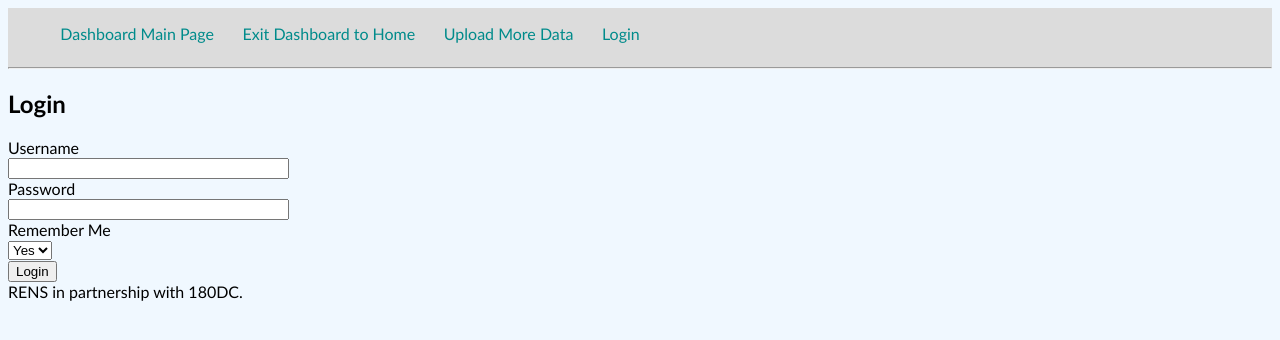
After one commit to ossianws/rens-transfer, a Flask app: page /login in a window 1280 px wide. The commit adds this page. Shown: the top 340 px of the page. Run offline with Flask 3, Linux system fonts and the light colour scheme; some libraries are stand-ins or nearby versions.

Commit message:
added login functionality

```diff
--- a/app/data.py
+++ b/app/data.py
@@ -4,16 +4,19 @@ graph_list = {
     "1":{
         'data':(px.data.iris()['petal_length'],px.data.iris()['petal_width']),
         'type':'scatter',
-        'title':'Petal Length by Petal Width'
+        'title':'Petal Length by Petal Width',
+        'public':True
     },
     "2":{
        'data':(px.data.iris()['sepal_width'],px.data.iris()['sepal_length']),
        'type':'bar',
-        'title':'Sepal Width by Sepal Length'
+        'title':'Sepal Width by Sepal Length',
+        'public':False
        },
     '3':{
         'data':px.data.iris()['species'],
         'type':'pie',
-        'title':'Species of Irises'
+        'title':'Species of Irises',
+        'public':True
         }
 }
--- a/app/forms.py
+++ b/app/forms.py
@@ -1,6 +1,6 @@
 from flask_wtf import FlaskForm
 from flask_wtf.file import FileField, FileRequired,FileSize,FileAllowed
-from wtforms import SubmitField, SelectField
+from wtforms import PasswordField, SubmitField, SelectField, StringField
 from wtforms.validators import DataRequired
 
 
@@ -24,3 +24,10 @@ class TestForm(FlaskForm):
     file_field = FileField('Upload File',validators=[FileRequired(),FileAllowed(['csv', 'xlsx'], message='CSV and Excel files only!'),FileSize(1024**2,message='Your file is too big.')])
     test_field = SelectField('Select Option', choices=[('option1','Option 1'),('option2','Option 2')])
     submit = SubmitField('Submit')
+
+
+class LoginForm(FlaskForm):
+    username = StringField('Username', validators=[DataRequired()])
+    password = PasswordField('Password', validators=[DataRequired()])
+    remember_me = SelectField('Remember Me', choices=[('yes','Yes'),('no','No')])
+    submit = SubmitField('Login')
--- a/app/routes.py
+++ b/app/routes.py
@@ -1,9 +1,12 @@
 
 from flask import render_template, Blueprint, url_for, redirect, flash, current_app
 from app.visuals import generate_graph, get_graph_ids
-from app.forms import UploadForm, TestForm
+from app.forms import LoginForm, UploadForm
+from app.data import graph_list
 from werkzeug.utils import secure_filename
+from werkzeug.security import check_password_hash
 import os
+from flask_login import login_user, logout_user, current_user, login_required
 
 
 main_bp = Blueprint('main', __name__)
@@ -18,6 +21,11 @@ def dashboard():
 #individual graph endpoint
 @main_bp.route('/dashboard/<graph_id>')
 def graph_endpoint(graph_id):
+    if not current_user.is_authenticated:
+        if not graph_list[str(graph_id)]['public']:
+            raise Exception("Unauthorized Access to Private Graph")
+        else:
+            pass
     print(f"Generating graph for ID: {graph_id} with type {type(graph_id)}")
     fig = generate_graph(graph_id)
 
@@ -26,6 +34,7 @@ def graph_endpoint(graph_id):
 
 
 @main_bp.route('/upload', methods=['GET','POST'])
+@login_required
 def upload():
     form = UploadForm()
 
@@ -47,9 +56,40 @@ def upload():
 
 
 
-
-
-
 @main_bp.route('/')
 def index():
     return render_template('index.html')
+
+
+@main_bp.route('/login', methods=['GET','POST'])
+def login():
+    if current_user.is_authenticated:
+        return redirect(url_for('main.index'))
+
+    form = LoginForm()
+    if form.validate_on_submit():
+        username=form.username.data
+        form_password = form.password.data
+
+        admin_user = current_app.config['ADMIN_USER']
+
+        admin_hash = admin_user.password_hash
+        admin_username = admin_user.username
+        if username != admin_username:
+            flash('Invalid username')
+            return redirect(url_for('main.login'))
+        if not check_password_hash(admin_hash,form_password):
+            flash('Wrong password')
+            return redirect(url_for('main.login'))
+
+        login_user(admin_user,remember=form.remember_me.data)
+        flash('Logged in successfully.')
+        return redirect(url_for('main.index'))
+
+    return render_template('login.html', form=form)
+
+
+@main_bp.route('/logout')
+def logout():
+    logout_user()
+    return redirect(url_for('main.index'))
--- /dev/null
+++ b/app/templates/403.html
@@ -0,0 +1,2 @@
+
+<h1>Authentication Required for Private Resource</h1>
--- a/app/templates/base.html
+++ b/app/templates/base.html
@@ -34,7 +34,19 @@
         justify-content: center;
       }
 
-
+      .error-message {
+        color: red;
+        list-style:none;
+        margin:auto;
+        padding: 1%;
+      }
+      .error-container {
+        width: 100%;
+        background-color: #ffe6e6;
+        border: 3px solid red;
+        margin-bottom: 1%;
+        opacity: 90%;
+      }
 
       .box {display:inline-block;}
 
@@ -48,6 +60,9 @@
             <li class="header-item"><a href="{{ url_for('main.dashboard') }}">Dashboard Main Page</a></li>
             <li class="header-item"><a href="{{ url_for('main.index') }}">Exit Dashboard to Home</a></li>
             <li class="header-item"><a href="{{ url_for('main.upload') }}">Upload More Data</a></li>
+            {% if not current_user.is_authenticated %}<li class="header-item"><a href="{{ url_for('main.login') }}">Login</a></li>{% else %}
+            <li class="header-item"><a href="{{ url_for('main.logout') }}">Logout</a></li>
+            {% endif %}
           </ul>
         </div>
         <hr>
@@ -57,7 +72,9 @@
         {% if messages %}
         <ul>
             {% for message in messages %}
-            <li>{{ message }}</li>
+            <div class="error-container">
+            <li class="error-message">{{ message }}</li>
+            </div>
             {% endfor %}
         </ul>
         {% endif %}
--- /dev/null
+++ b/app/templates/login.html
@@ -0,0 +1,27 @@
+{% extends "base.html" %}
+
+{% block content %}
+    <main class="wrap">
+        <section class="card" role="main" aria-labelledby="login-title">
+            <h1 id="login-title">Login</h1>
+            <form method="POST" action="{{ url_for('main.login') }}">
+                {{ form.hidden_tag() }}
+                <div>
+                    {{ form.username.label }}<br>
+                    {{ form.username(size=32) }}
+                </div>
+                <div>
+                    {{ form.password.label }}<br>
+                    {{ form.password(size=32) }}
+                </div>
+                <div>
+                    {{ form.remember_me.label }}<br>
+                    {{ form.remember_me() }}
+                </div>
+                <div>
+                    {{ form.submit() }}
+                </div>
+            </form>
+        </section>
+    </main>
+{% endblock %}
--- /dev/null
+++ b/app/users.py
@@ -0,0 +1,3 @@
+user_list = {"1":{
+         "username":"admin",
+         "password_hash": 'pbkdf2:sha256:600000$rz45lF7l$8c478d1882f436c9f714086e2323007b6e457e439e257c49f49a89884cebb588'}}
--- a/config.py
+++ b/config.py
@@ -1,7 +1,9 @@
 import os
 
 class Config:
+    FLASK_DEBUG = os.environ.get('FLASK_DEBUG') or 0
     SECRET_KEY = os.environ.get('SECRET_KEY') or 'you-will-never-guess'
     UPLOAD_FOLDER = os.path.join(os.getcwd(), 'app/uploads')
-    FLASK_DEBUG = os.environ.get('FLASK_DEBUG')
     TESTING = 1
+    ADMIN_USERNAME = os.environ.get('ADMIN_USERNAME') or 'admin'
+    PASSWORD_HASH = os.environ.get('PASSWORD_HASH') or 'pbkdf2:sha256:600000$zc8tNa0LofcsJ0HF$2ffeaa047f6e24c2e4995ddbde44ab4b2355d46127e3db83d23c0c977e56f9e0'
--- a/requirements.txt
+++ b/requirements.txt
@@ -4,11 +4,15 @@ charset-normalizer==3.4.4
 click==8.1.8
 dash==3.2.0
 Flask==3.0.3
+Flask-Login==0.6.3
 Flask-WTF==1.2.1
+greenlet==3.1.1
 idna==3.11
 importlib_metadata==8.5.0
+importlib_resources==6.4.5
 itsdangerous==2.2.0
 Jinja2==3.1.6
+Mako==1.3.10
 MarkupSafe==2.1.5
 narwhals==1.42.1
 nest-asyncio==1.6.0
```
Also changed, not shown: app/__init__.py (+32 -4 lines), app/errors.py (added, +12 -0 lines), app/models.py (added, +31 -0 lines), app/templates/404.html (added, +7 -0 lines), 1 other file.
